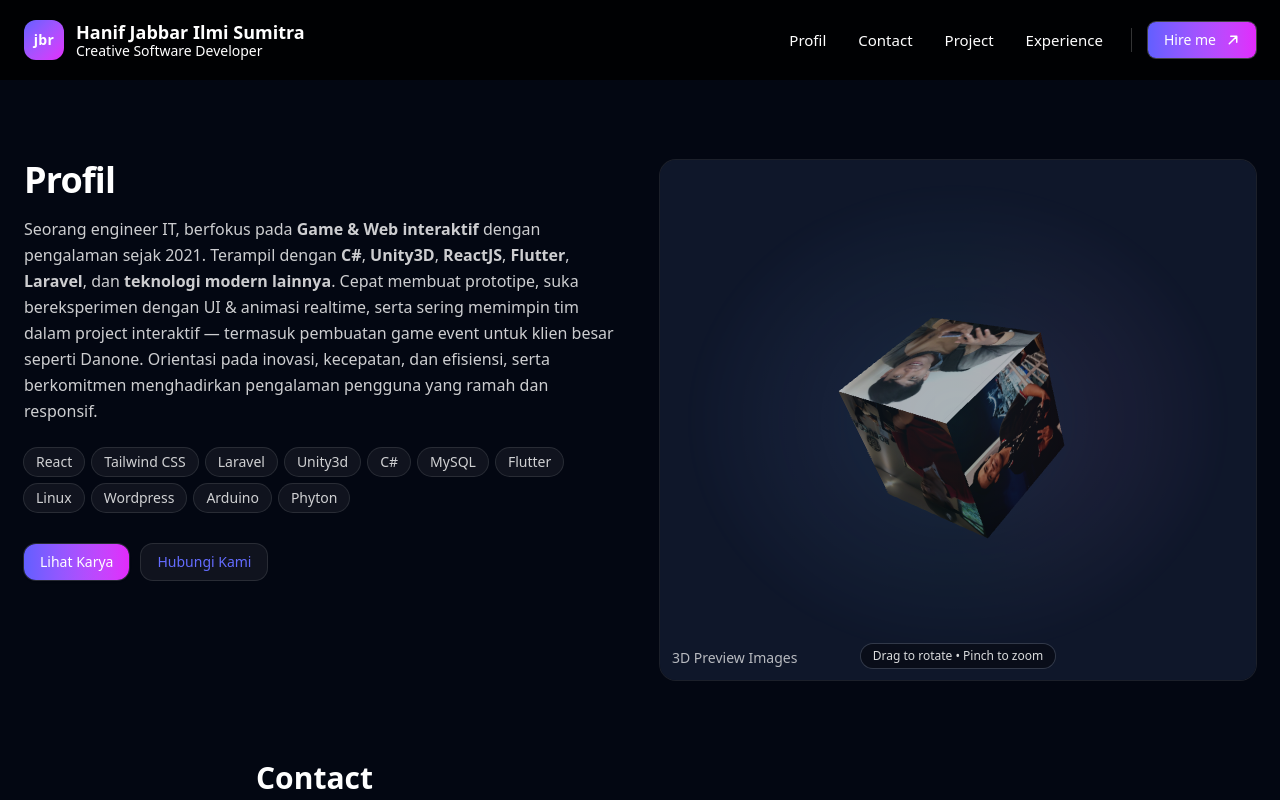
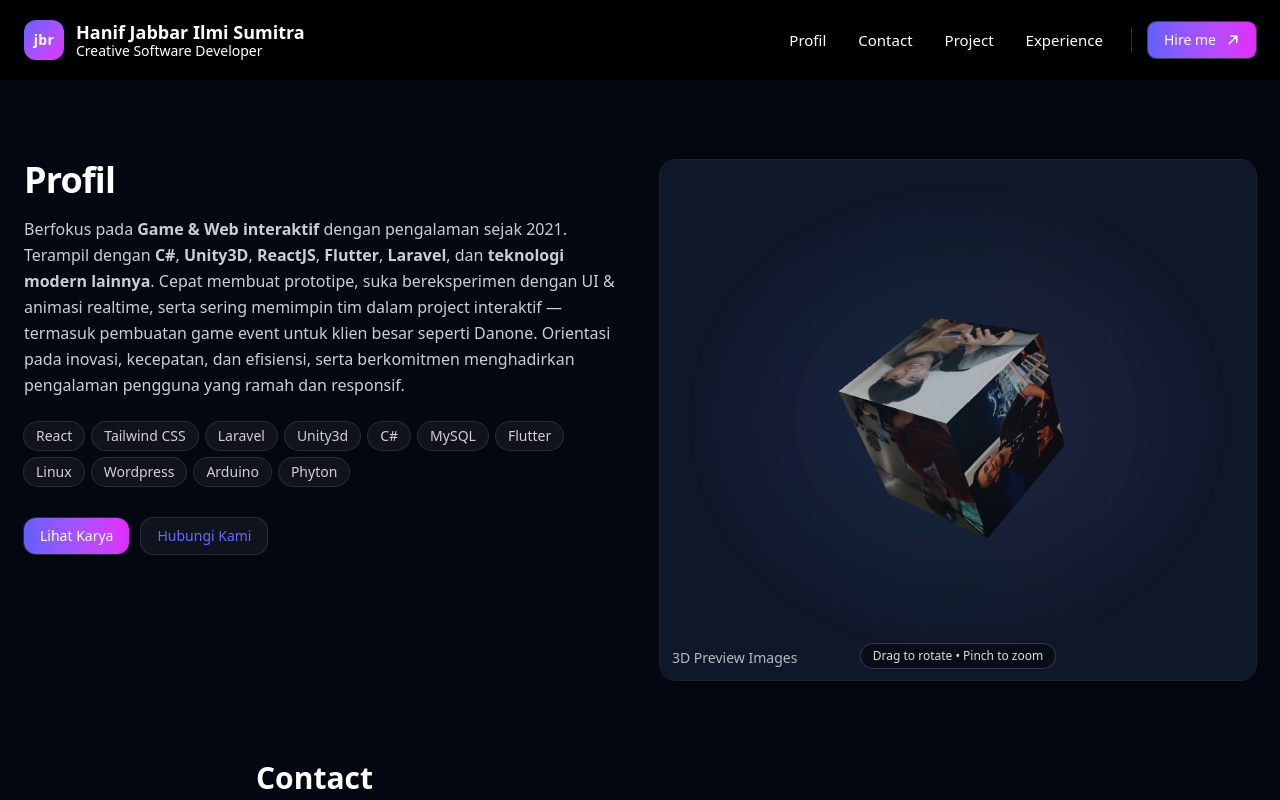
Before and after one commit to jabbarhanif/jabbarhanif.github.io, a React (Vite) app: page / in a window 1280 px wide. Shown: the top 800 px of the page. Built offline with nearby package versions, Linux system fonts and the light colour scheme.

Commit message:
Update About.jsx

```diff
--- a/src/components/About.jsx
+++ b/src/components/About.jsx
@@ -41,7 +41,7 @@ export default function About() {
                 <div>
                     <h2 className="text-3xl sm:text-4xl font-bold tracking-tight">Profil</h2>
                     <p className="mt-4 text-white/80 leading-relaxed">
-                        Seorang engineer IT, berfokus pada <strong>Game & Web interaktif</strong> dengan pengalaman sejak 2021. Terampil dengan <strong>C#</strong>, <strong>Unity3D</strong>, <strong>ReactJS</strong>, <strong>Flutter</strong>, <strong>Laravel</strong>, dan{" "}<strong>teknologi modern lainnya</strong>. Cepat membuat prototipe, suka bereksperimen dengan UI & animasi realtime, serta sering memimpin tim dalam project interaktif — termasuk pembuatan game event untuk klien besar seperti Danone. Orientasi pada inovasi, kecepatan, dan efisiensi, serta berkomitmen menghadirkan pengalaman pengguna yang ramah dan responsif.
+                        Berfokus pada <strong>Game & Web interaktif</strong> dengan pengalaman sejak 2021. Terampil dengan <strong>C#</strong>, <strong>Unity3D</strong>, <strong>ReactJS</strong>, <strong>Flutter</strong>, <strong>Laravel</strong>, dan{" "}<strong>teknologi modern lainnya</strong>. Cepat membuat prototipe, suka bereksperimen dengan UI & animasi realtime, serta sering memimpin tim dalam project interaktif — termasuk pembuatan game event untuk klien besar seperti Danone. Orientasi pada inovasi, kecepatan, dan efisiensi, serta berkomitmen menghadirkan pengalaman pengguna yang ramah dan responsif.
                     </p>
 
                     <ul className="mt-6 flex flex-wrap gap-2">
```
